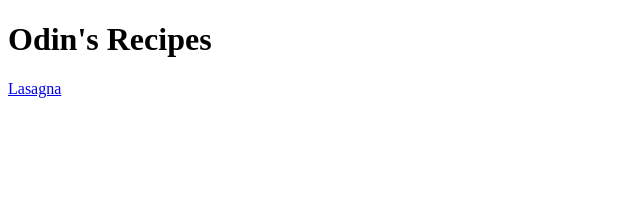
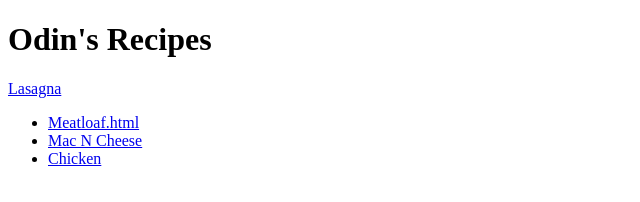
Before and after one commit to WKmedia/odin-recipes, a plain HTML site: page index.html in a window 1280 px wide. Shown: the whole page, without its empty margins (0-640 px from the left). Drawn offline with Linux system fonts and the light colour scheme.

Commit message:
Added nav to link to recipes

```diff
--- a/index.html
+++ b/index.html
@@ -10,3 +10,5 @@
     <a href="recipes/lasagna.html">Lasagna</a>
 </body>
 </html>
+
+<ul><li><a href="recipes/meatloaf.html">Meatloaf.html</a></li><li><a href="recipes/macncheese.html">Mac N Cheese</a></li><li><a href="recipes/chicken.html">Chicken</a></li></ul>
```
